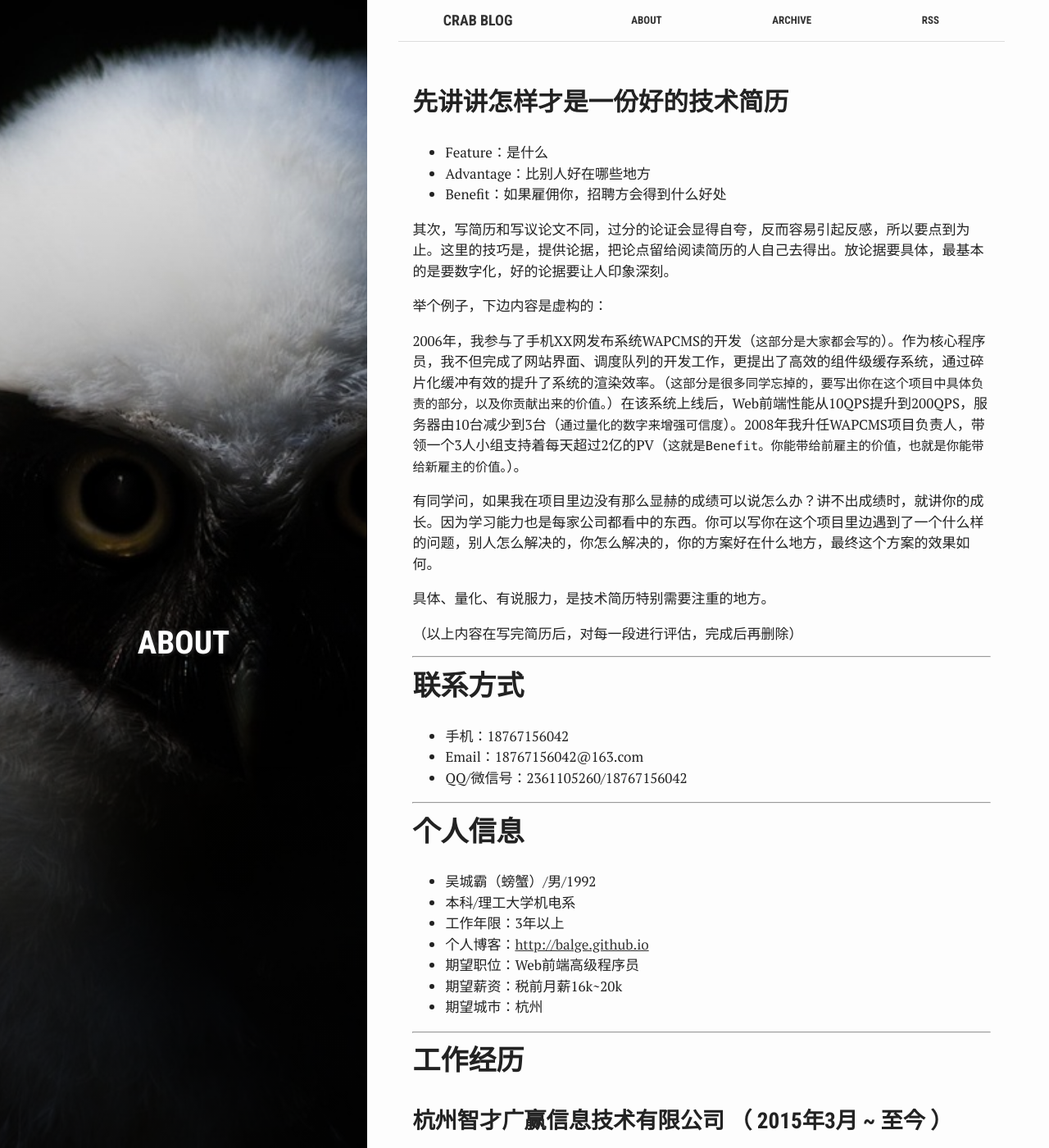
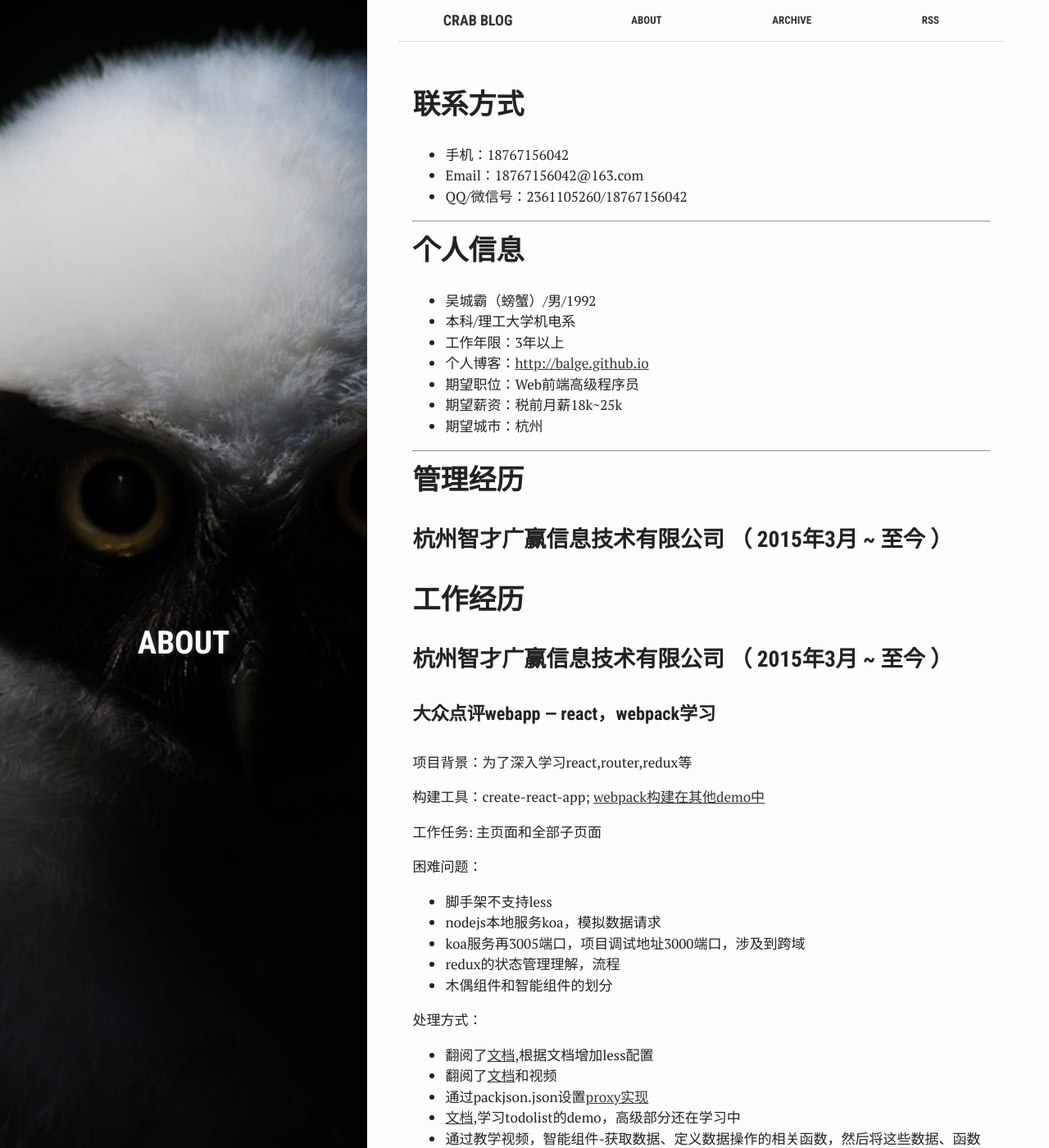
Before and after one commit to balge/balge.github.io, a Jekyll site: the page built from about.md, in a window 1280 px wide and 1400 px high. Shown: the whole window at 82% size. Built offline with Jekyll 4.4.1, drawn with Linux system fonts in a browser that asks for light colours.

Commit message:
resume about

````diff
--- a/about.md
+++ b/about.md
@@ -6,27 +6,6 @@ crawlertitle: Crab Resume
 permalink: /about/
 active: about
 ---
-
-## 先讲讲怎样才是一份好的技术简历
-
- - Feature：是什么
- - Advantage：比别人好在哪些地方
- - Benefit：如果雇佣你，招聘方会得到什么好处
-
-其次，写简历和写议论文不同，过分的论证会显得自夸，反而容易引起反感，所以要点到为止。这里的技巧是，提供论据，把论点留给阅读简历的人自己去得出。放论据要具体，最基本的是要数字化，好的论据要让人印象深刻。
-
-举个例子，下边内容是虚构的：
-
-2006年，我参与了手机XX网发布系统WAPCMS的开发（```这部分是大家都会写的```）。作为核心程序员，我不但完成了网站界面、调度队列的开发工作，更提出了高效的组件级缓存系统，通过碎片化缓冲有效的提升了系统的渲染效率。（```这部分是很多同学忘掉的，要写出你在这个项目中具体负责的部分，以及你贡献出来的价值。```）在该系统上线后，Web前端性能从10QPS提升到200QPS，服务器由10台减少到3台（``` 通过量化的数字来增强可信度 ```）。2008年我升任WAPCMS项目负责人，带领一个3人小组支持着每天超过2亿的PV（``` 这就是Benefit。你能带给前雇主的价值，也就是你能带给新雇主的价值。 ```）。
-
-有同学问，如果我在项目里边没有那么显赫的成绩可以说怎么办？讲不出成绩时，就讲你的成长。因为学习能力也是每家公司都看中的东西。你可以写你在这个项目里边遇到了一个什么样的问题，别人怎么解决的，你怎么解决的，你的方案好在什么地方，最终这个方案的效果如何。
-
-具体、量化、有说服力，是技术简历特别需要注重的地方。
-
-（以上内容在写完简历后，对每一段进行评估，完成后再删除）
-
----
-
 
 # 联系方式
 
@@ -43,16 +22,19 @@ active: about
  - 工作年限：3年以上
  - 个人博客：[http://balge.github.io](http://balge.github.io)
  - 期望职位：Web前端高级程序员
- - 期望薪资：税前月薪16k~20k
+ - 期望薪资：税前月薪18k~25k
  - 期望城市：杭州
 
 ---
 
+# 管理经历
+
+### 杭州智才广赢信息技术有限公司 （ 2015年3月 ~ 至今 ）
+
+
 # 工作经历
 
 ### 杭州智才广赢信息技术有限公司 （ 2015年3月 ~ 至今 ）
- - 前端主要是阿里云业务的外包
-
 
 #### 大众点评webapp --- react，webpack学习
 
````
